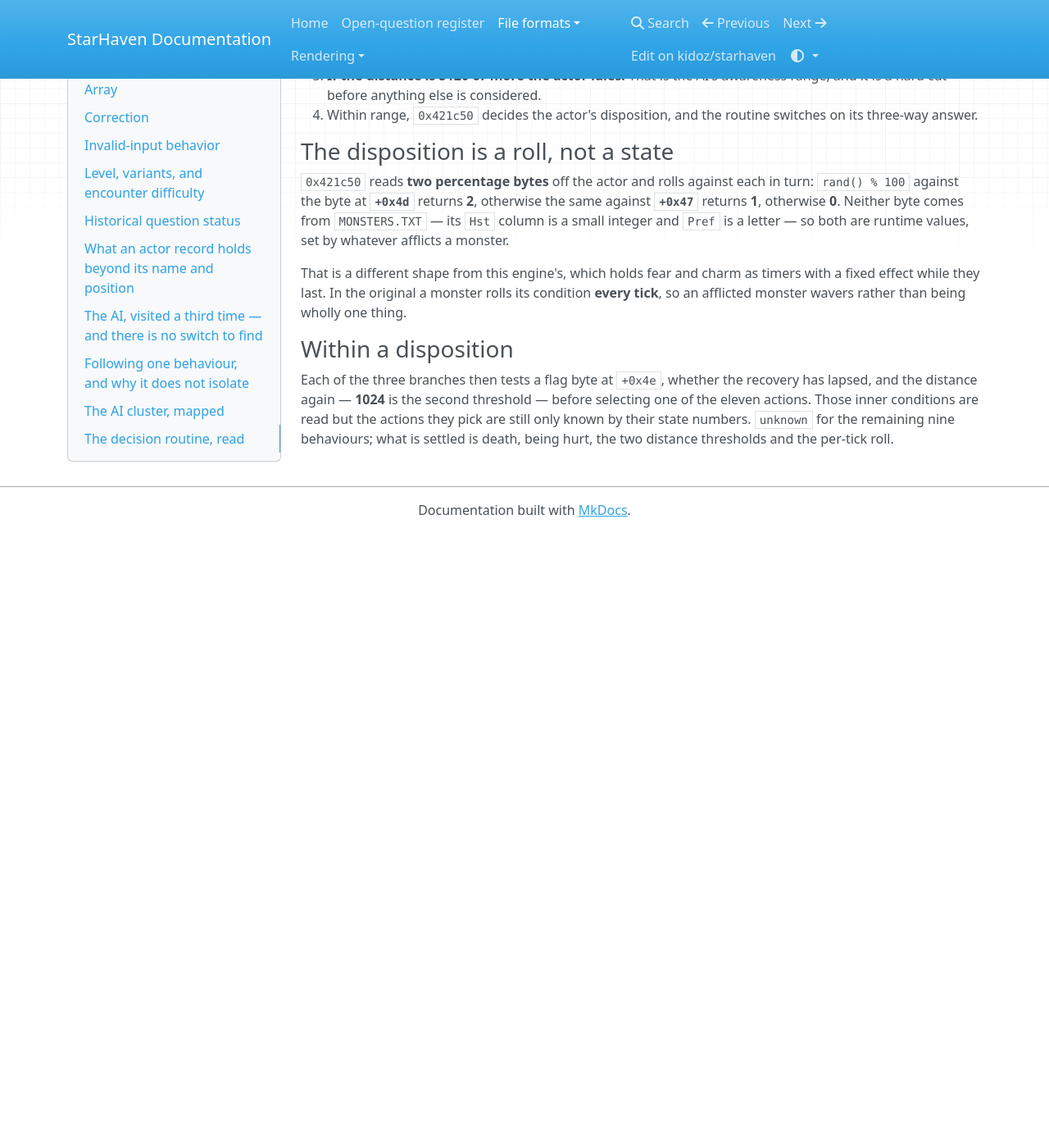
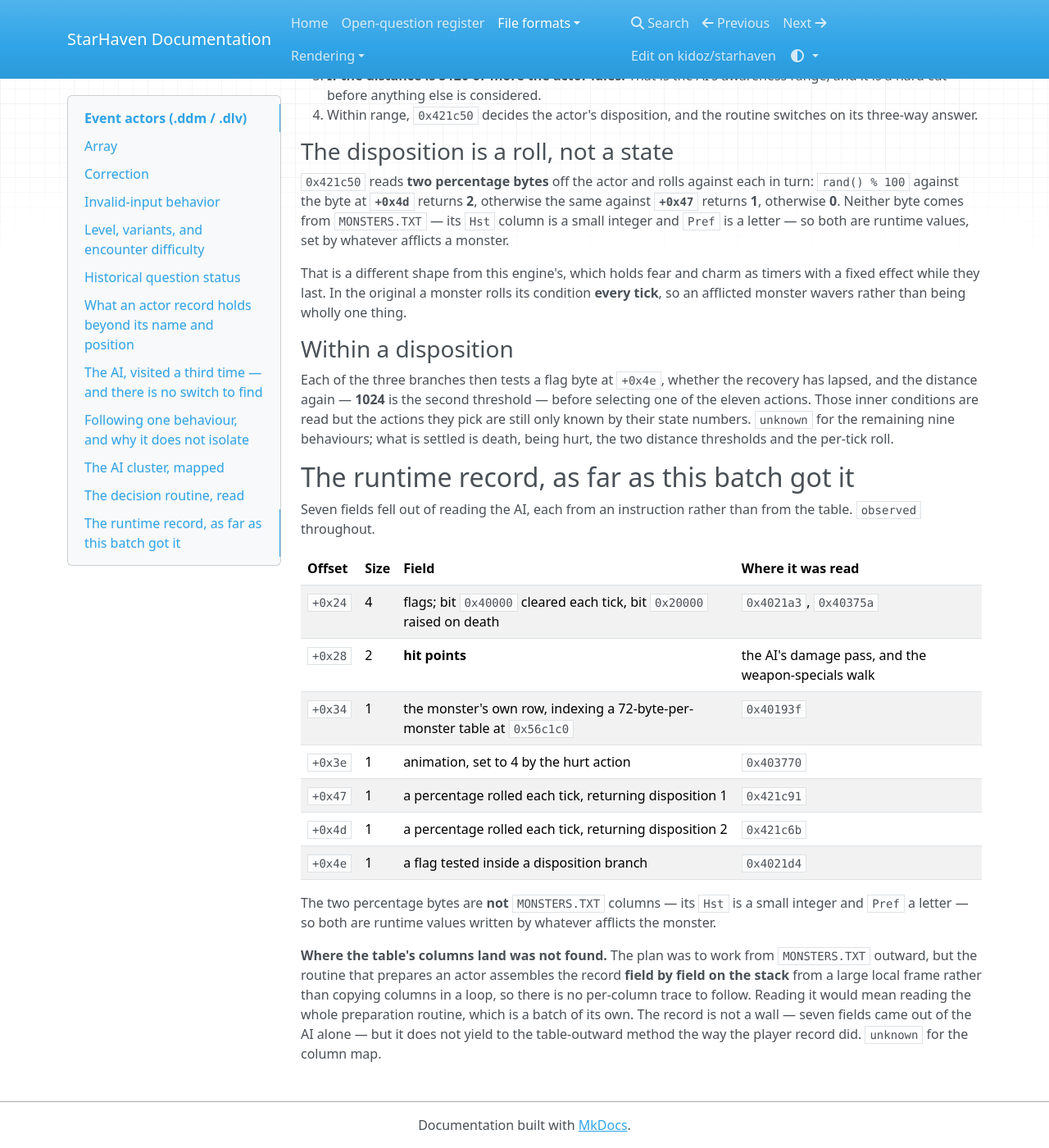
Before and after one commit to kidoz/starhaven, an MkDocs documentation site: the page built from docs/formats/event-actors.md, in a window 1280 px wide and 1400 px high, scrolled down 6427 px. Shown: the whole window at 82% size. Built offline with MkDocs 1.6.1, drawn with Linux system fonts in a browser that asks for light colours; nearby versions of some CDN libraries; before the commit the page ends 7077 px from its top, so only the background shows below that.

Commit message:
Name seven monster-record fields and record the column map as unfound

```diff
--- a/docs/formats/event-actors.md
+++ b/docs/formats/event-actors.md
@@ -311,3 +311,31 @@ threshold — before selecting one of the eleven actions. Those inner
 conditions are read but the actions they pick are still only known by their
 state numbers. `unknown` for the remaining nine behaviours; what is settled
 is death, being hurt, the two distance thresholds and the per-tick roll.
+
+## The runtime record, as far as this batch got it
+
+Seven fields fell out of reading the AI, each from an instruction rather
+than from the table. `observed` throughout.
+
+| Offset | Size | Field | Where it was read |
+| --- | --- | --- | --- |
+| `+0x24` | 4 | flags; bit `0x40000` cleared each tick, bit `0x20000` raised on death | `0x4021a3`, `0x40375a` |
+| `+0x28` | 2 | **hit points** | the AI's damage pass, and the weapon-specials walk |
+| `+0x34` | 1 | the monster's own row, indexing a 72-byte-per-monster table at `0x56c1c0` | `0x40193f` |
+| `+0x3e` | 1 | animation, set to 4 by the hurt action | `0x403770` |
+| `+0x47` | 1 | a percentage rolled each tick, returning disposition 1 | `0x421c91` |
+| `+0x4d` | 1 | a percentage rolled each tick, returning disposition 2 | `0x421c6b` |
+| `+0x4e` | 1 | a flag tested inside a disposition branch | `0x4021d4` |
+
+The two percentage bytes are **not** `MONSTERS.TXT` columns — its `Hst` is a
+small integer and `Pref` a letter — so both are runtime values written by
+whatever afflicts the monster.
+
+**Where the table's columns land was not found.** The plan was to work from
+`MONSTERS.TXT` outward, but the routine that prepares an actor assembles the
+record **field by field on the stack** from a large local frame rather than
+copying columns in a loop, so there is no per-column trace to follow. Reading
+it would mean reading the whole preparation routine, which is a batch of its
+own. The record is not a wall — seven fields came out of the AI alone — but
+it does not yield to the table-outward method the way the player record did.
+`unknown` for the column map.
```
Also changed, not shown: README.md (+9 -0 lines).
